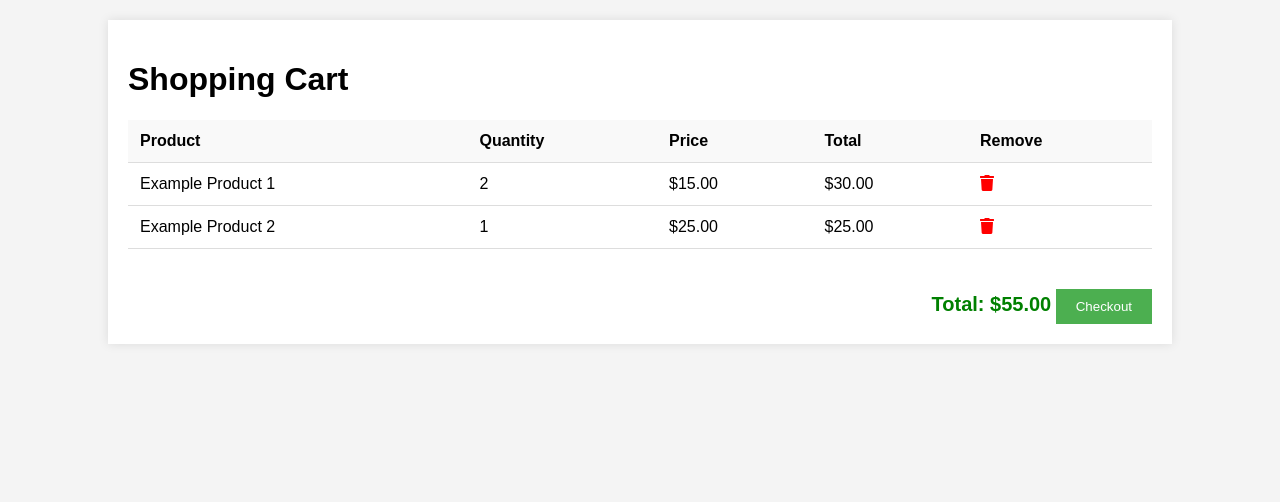
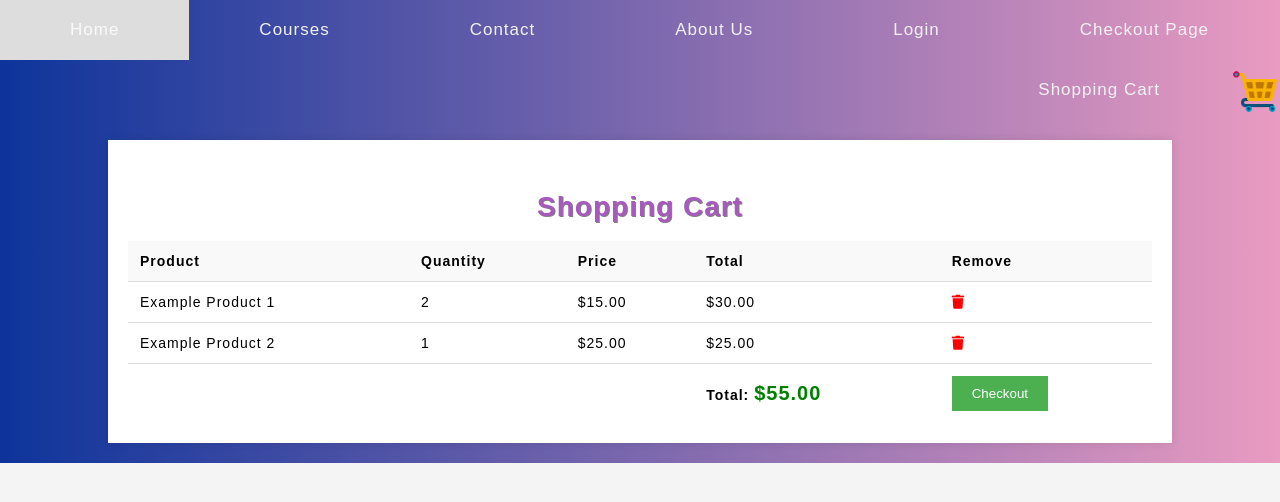
Before and after one commit to MelikeZeynepTapci/term_project, a PHP site: page /cartPage.html in a window 1280 px wide. Shown: the top 502 px of the page. Run offline with PHP 8.4, Linux system fonts and the light colour scheme.

Commit message:
navbar corrected

```diff
--- a/cartPage.html
+++ b/cartPage.html
@@ -4,9 +4,10 @@
     <meta charset="UTF-8" />
     <meta name="viewport" content="width=device-width, initial-scale=1.0" />
     <title>Shopping Cart</title>
+    <link rel="stylesheet" href="style.css" />
     <link
       rel="stylesheet"
-      href="https://cdnjs.cloudflare.com/ajax/libs/font-awesome/5.15.3/css/all.min.css"
+      href="https://cdnjs.cloudflare.com/ajax/libs/font-awesome/5.15.4/css/all.min.css"
     />
     <style>
       body {
@@ -39,10 +40,6 @@
         color: red;
         cursor: pointer;
       }
-      .cart-summary {
-        text-align: right;
-        margin-top: 20px;
-      }
       .total-price {
         color: green;
         font-size: 20px;
@@ -54,13 +51,34 @@
         padding: 10px 20px;
         text-align: center;
         display: inline-block;
-        margin-top: 20px;
         cursor: pointer;
         border: none;
+      }
+      .total-row td {
+        border: none;
+        font-weight: bold;
       }
     </style>
   </head>
   <body>
+    <div class="topnav">
+      <a class="active" href="index.html">Home</a>
+      <a href="courses.html">Courses</a>
+      <a href="contact.html">Contact</a>
+      <a href="aboutus.html">About Us</a>
+      <a href="login.html">Login</a>
+      <a href="checkout.html">Checkout Page</a>
+      <span style="text-align: right; float: right">
+        <a href="cartPage.html">Shopping Cart</a>
+        <img
+        src="images/shopping-cart.png"
+        alt=""
+        width="50"
+        style="margin-top: 5px"
+      />
+
+    </span>
+    </div>
     <div class="cart-container">
       <h1>Shopping Cart</h1>
       <table>
@@ -91,11 +109,21 @@
             <td><i class="fas fa-trash remove-btn"></i></td>
           </tr>
         </tbody>
+        <tfoot>
+          <tr class="total-row">
+            <td colspan="3"></td>
+            <td>Total: <span class="total-price">$55.00</span></td>
+            <td>
+              <button
+                class="checkout-btn"
+                onclick="location.href='checkout.html'"
+              >
+                Checkout
+              </button>
+            </td>
+          </tr>
+        </tfoot>
       </table>
-      <div class="cart-summary">
-        <span class="total-price">Total: $55.00</span>
-        <button class="checkout-btn">Checkout</button>
-      </div>
     </div>
 
     <script>
@@ -105,17 +133,15 @@
           const totalCell = row.querySelector(".item-total").innerText;
           const totalValue = parseFloat(totalCell.replace("$", ""));
           updateTotal(-totalValue);
-          row.remove(); // Removes the item row from the table
+          row.remove();
         });
       });
 
       function updateTotal(amount) {
         const totalSpan = document.querySelector(".total-price");
-        let currentTotal = parseFloat(
-          totalSpan.innerText.replace("Total: $", "")
-        );
+        let currentTotal = parseFloat(totalSpan.innerText.replace("$", ""));
         currentTotal += amount;
-        totalSpan.innerText = `Total: $${currentTotal.toFixed(2)}`;
+        totalSpan.innerText = `$${currentTotal.toFixed(2)}`;
       }
     </script>
   </body>
```
Also changed, not shown: aboutus.html (+11 -3 lines), checkout.html (+11 -3 lines), contact.html (+12 -5 lines), index.html (+10 -5 lines), login.html (+11 -3 lines), send_message.php (+43 -10 lines), signup.html (+12 -3 lines).
